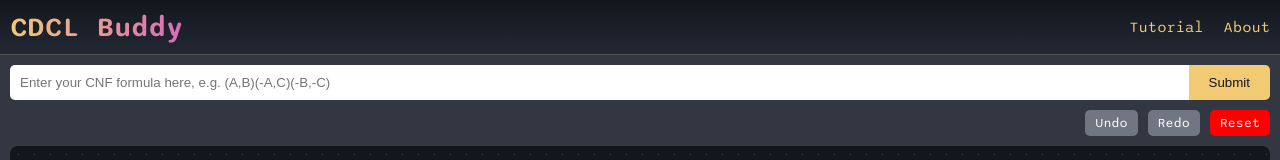
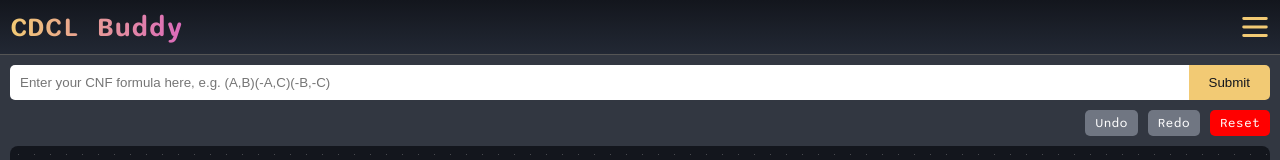
Before and after one commit to toluooshy/CDCL-Buddy, a React (Create React App) app: page / in a window 1280 px wide. Shown: the top 160 px of the page. Built offline with nearby package versions, Linux system fonts and the light colour scheme.

Commit message:
UI Updates.

```diff
--- a/src/App.js
+++ b/src/App.js
@@ -16,6 +16,7 @@ import {
 import "@xyflow/react/dist/style.css";
 
 import "./App.css";
+import menu from "./menu.svg";
 
 const VariableBox = ({
   variableName,
@@ -900,10 +901,11 @@ const App = () => {
           style={{
             flex: 0,
             display: "flex",
-            marginTop: 8,
+            marginRight: 8,
           }}
         >
-          <p
+          <img src={menu} />
+          {/* <p
             style={{
               padding: 0,
               margin: 0,
@@ -925,7 +927,7 @@ const App = () => {
             }}
           >
             About
-          </p>
+          </p> */}
         </div>
       </div>
       <div style={{ padding: 10 }}>
```
Also changed, not shown: src/menu.svg (added).
